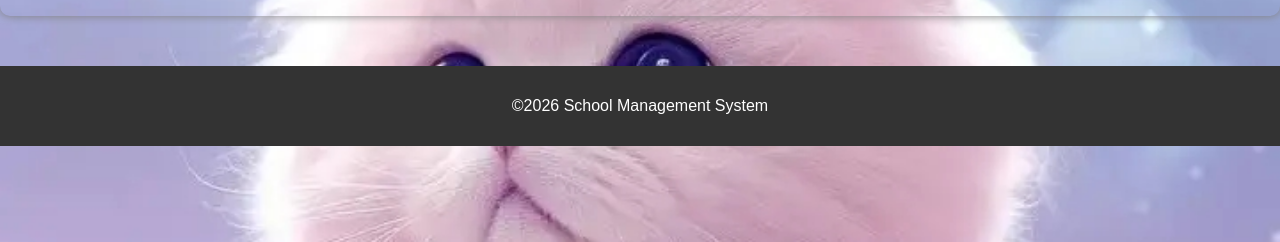
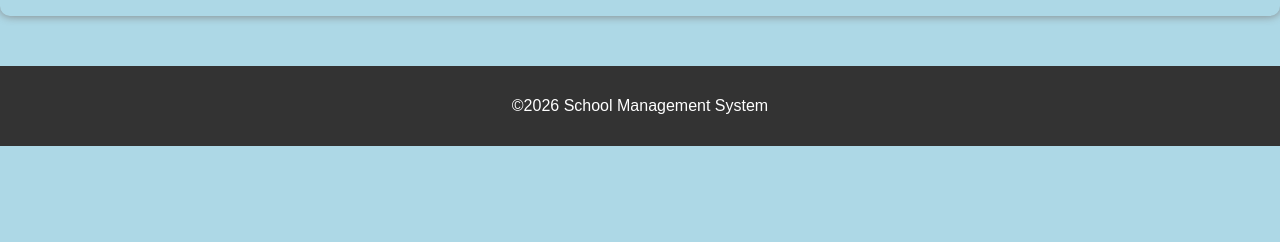
Before and after one commit to AlexOpongo/Opps-Aleks, a plain HTML site: page Index.html in a window 1280 px wide. Shown: the part 558-800 px from the top of the page. Drawn offline with Linux system fonts and the light colour scheme.

Commit message:
Fixed background

```diff
--- a/css/style.css
+++ b/css/style.css
@@ -6,8 +6,6 @@ body{
     margin: 0;
     font-family: Arial, sans-serif;
     background-color: lightblue;
-    background-image: url("../school.jpg");
-    background-size: cover;
     background-position: center;
     background-attachment: fixed;
 }
```
